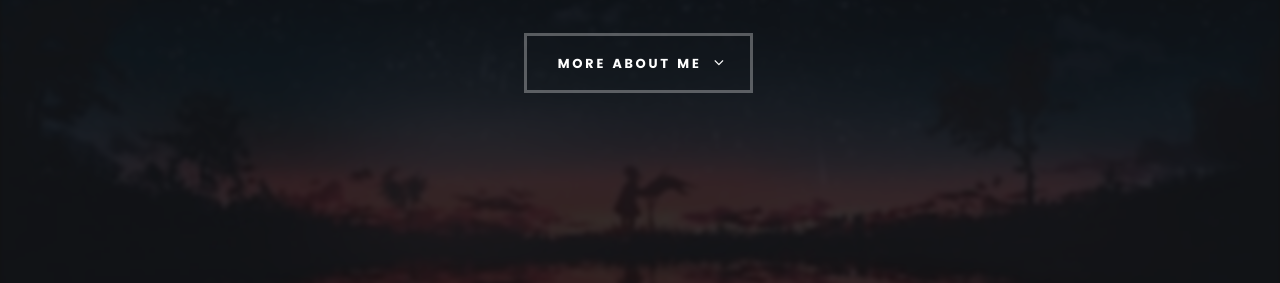
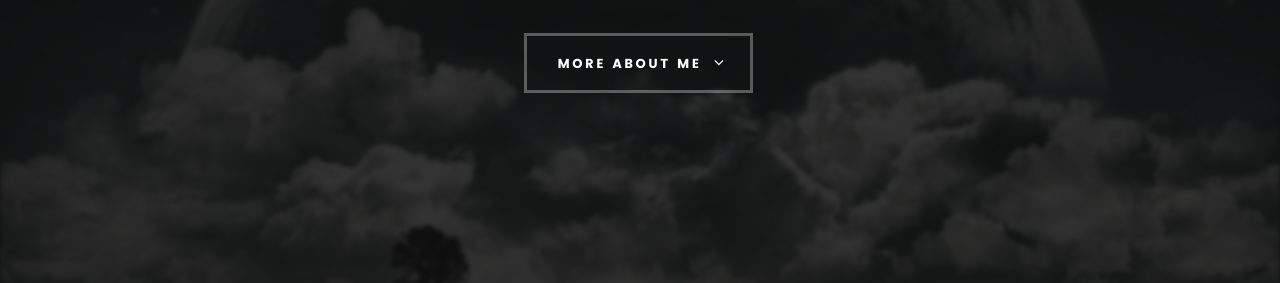
Before and after one commit to 0653Jerico/WebPublishing, a plain HTML site: page portfoliotemplate/index.html in a window 1280 px wide. Shown: the part 406-689 px from the top of the page. Drawn offline with Linux system fonts and the light colour scheme; files whose address does not match are found by name.

Commit message:
Finished2

```diff
--- a/portfoliotemplate/css/main.css
+++ b/portfoliotemplate/css/main.css
@@ -1311,7 +1311,7 @@ header .logo a {
     left: 0;
     width: 100%;
     height: 100%;
-    background: url(../images/wallpaperr.png) no-repeat center;
+    background: url(../images/background.jpg) no-repeat center;
     background-size: cover;
     background-attachment: fixed;
     filter: blur(2px); /* Adjust blur intensity as needed */
```
Also changed, not shown: portfoliotemplate/images/background.jpg (added).
